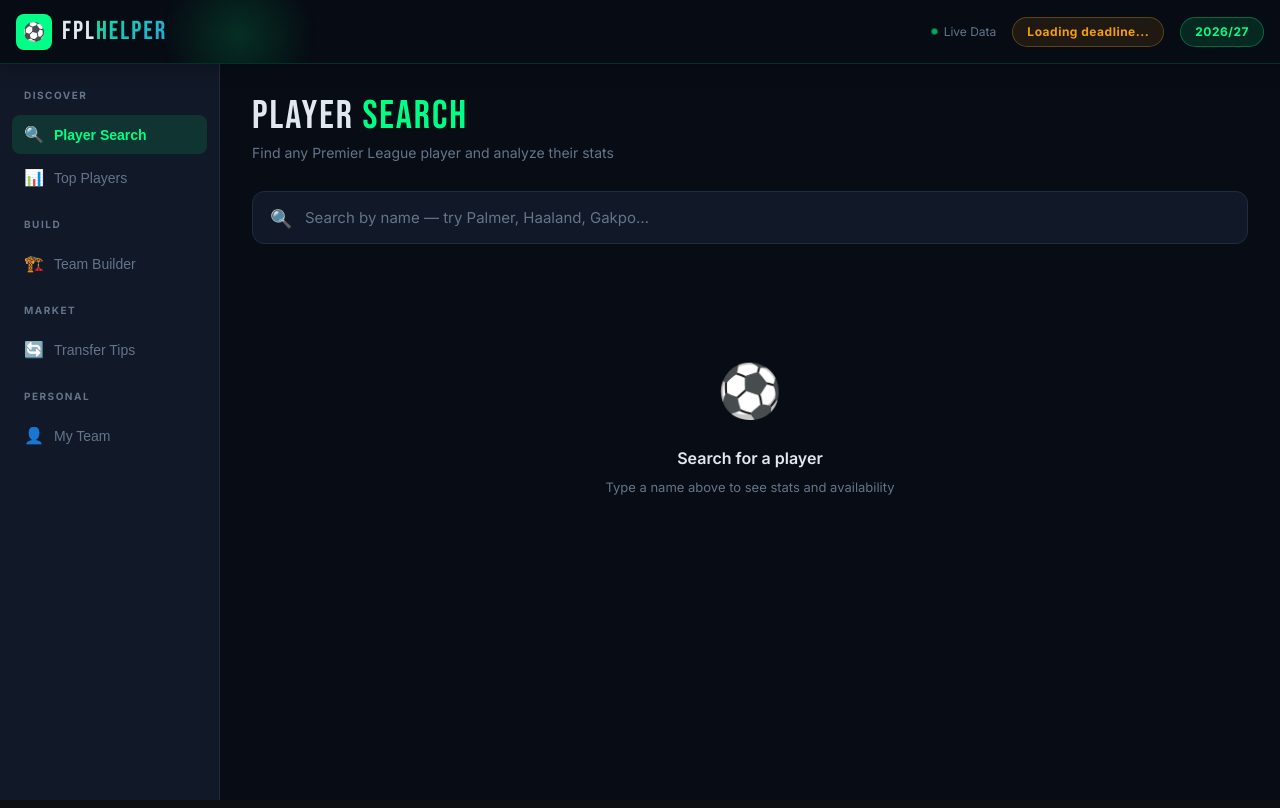
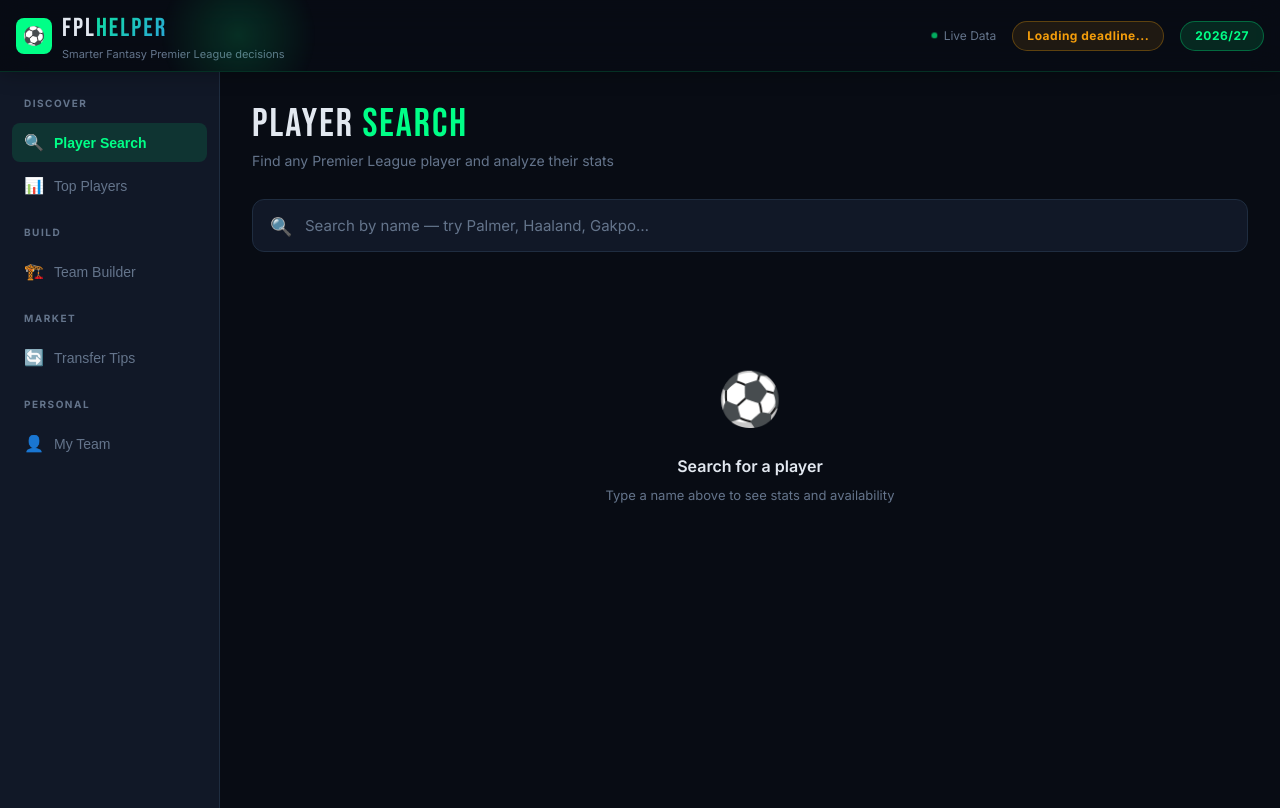
Before and after one commit to EduardoM567/fpl-helper, a Flask app: page / in a window 1280 px wide. Run offline with Flask 3, Linux system fonts and the light colour scheme; data that the repository does not hold is empty.

Commit message:
Add tagline to header for stronger branded first impression

```diff
--- a/templates/index.html
+++ b/templates/index.html
@@ -58,7 +58,7 @@
             border-bottom: 1px solid rgba(0,255,135,0.15);
             box-shadow: 0 1px 20px rgba(0,0,0,0.3);
             padding: 0 16px;
-            min-height: 64px;
+            min-height: 72px;
             display: flex;
             align-items: center;
             justify-content: space-between;
@@ -497,7 +497,10 @@
 <header>
     <div class="logo">
         <div class="logo-icon">⚽</div>
-        <div class="logo-text">FPL<span>Helper</span></div>
+        <div>
+            <div class="logo-text">FPL<span>Helper</span></div>
+            <div style="font-size:11px;color:var(--muted);margin-top:-2px;">Smarter Fantasy Premier League decisions</div>
+        </div>
     </div>
     <div class="header-right">
     <div class="live-dot">Live Data</div>
```
